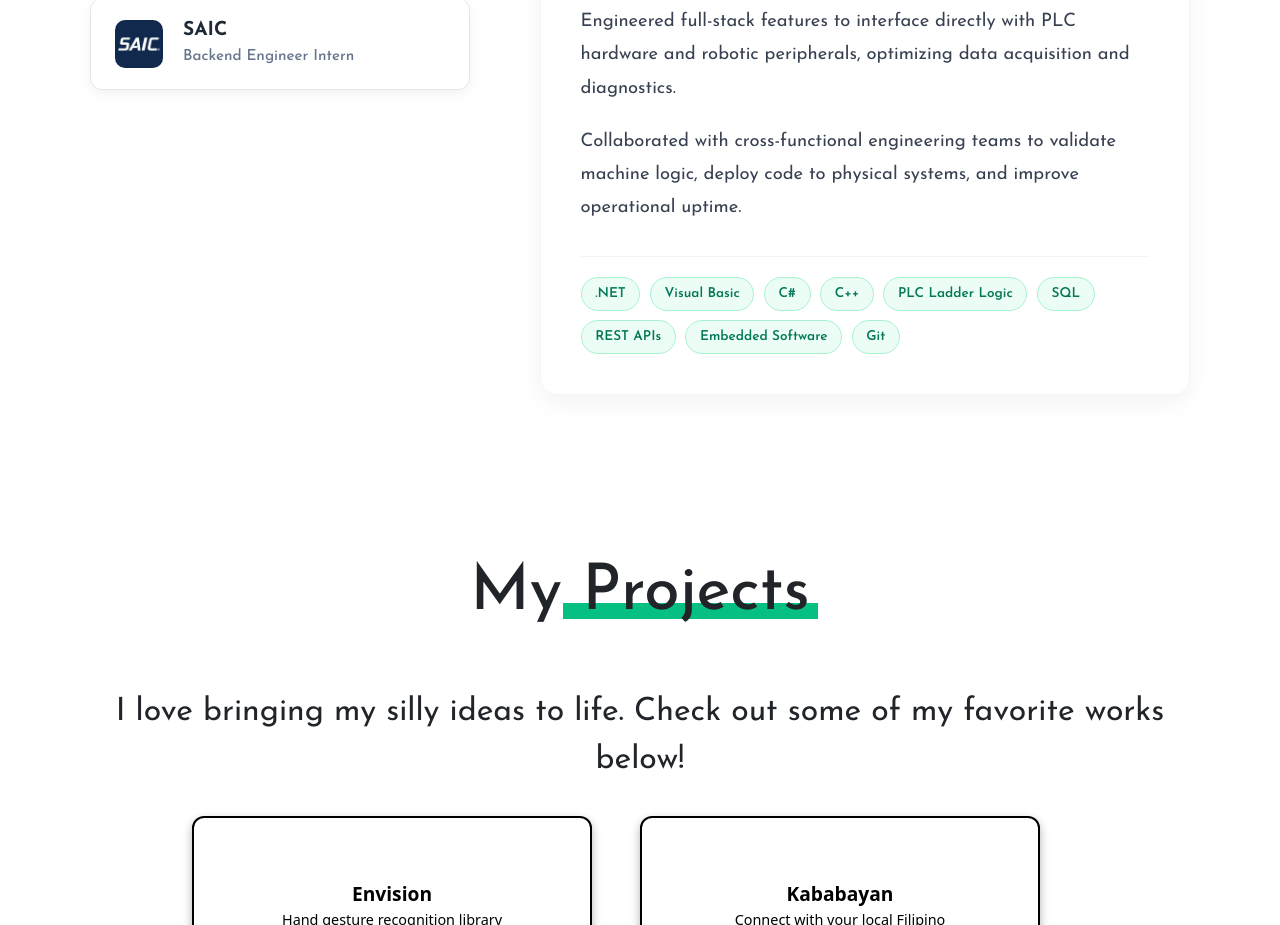
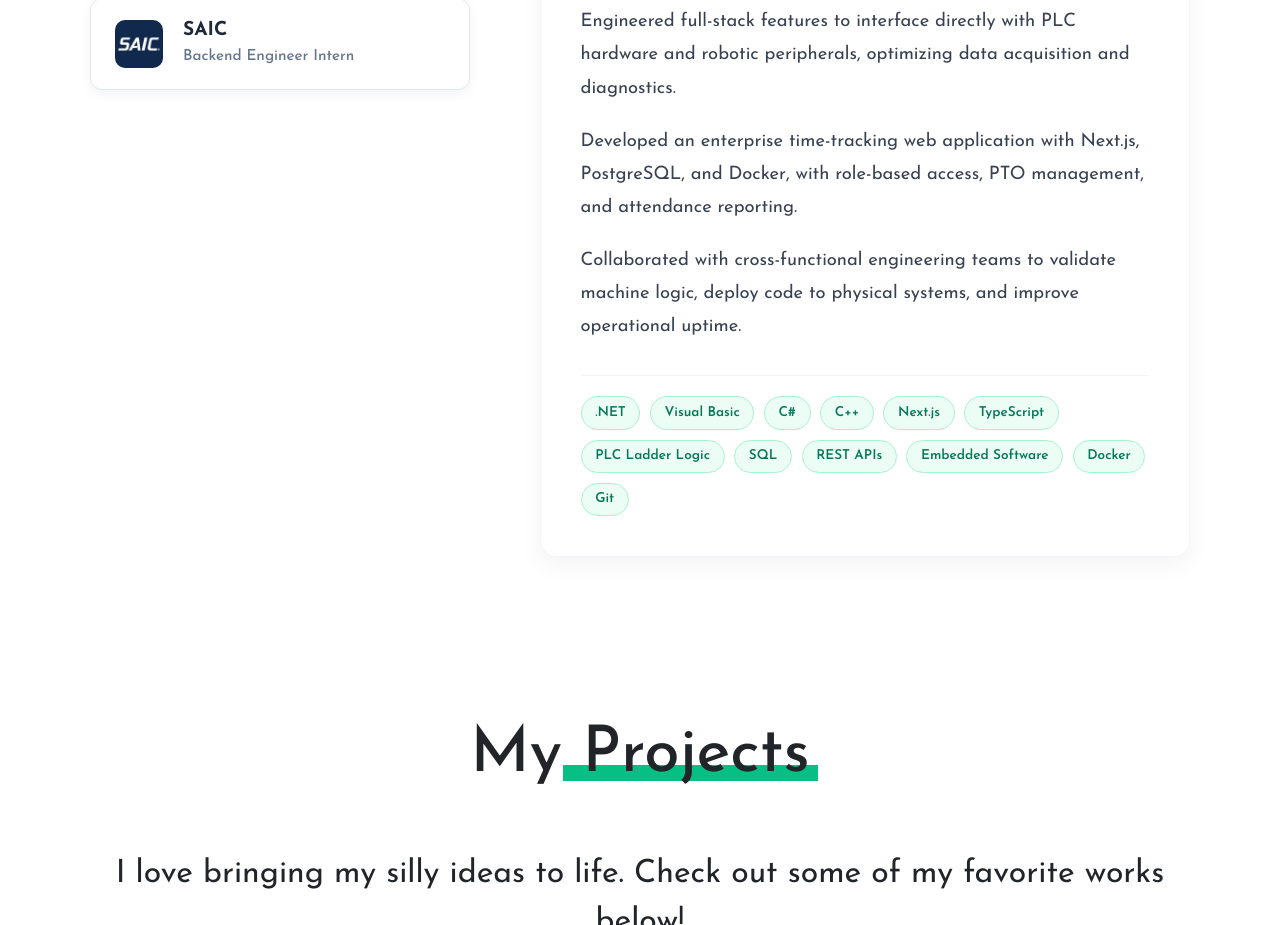
Before and after one commit to Darock-Dao/my-portfolio, a React (Vite) app: page / in a window 1280 px wide. Shown: the part 2120-3045 px from the top of the page. Built offline with nearby package versions, Linux system fonts and the light colour scheme.

Commit message:
edit experience for machinelogix

```diff
--- a/src/components/sections/Experience.tsx
+++ b/src/components/sections/Experience.tsx
@@ -27,9 +27,10 @@ const experiences: ExperienceItem[] = [
     paragraphs: [
       "Worked on industrial automation software, developing intuitive HMI interfaces and high-reliability machine control systems.",
       "Engineered full-stack features to interface directly with PLC hardware and robotic peripherals, optimizing data acquisition and diagnostics.",
+      "Developed an enterprise time-tracking web application with Next.js, PostgreSQL, and Docker, with role-based access, PTO management, and attendance reporting.",
       "Collaborated with cross-functional engineering teams to validate machine logic, deploy code to physical systems, and improve operational uptime."
     ],
-    skills: [".NET", "Visual Basic", "C#", "C++", "PLC Ladder Logic", "SQL", "REST APIs", "Embedded Software", "Git"]
+    skills: [".NET", "Visual Basic", "C#", "C++", "Next.js","TypeScript", "PLC Ladder Logic", "SQL", "REST APIs", "Embedded Software", "Docker", "Git"]
   },
   {
     id: 1,
```
